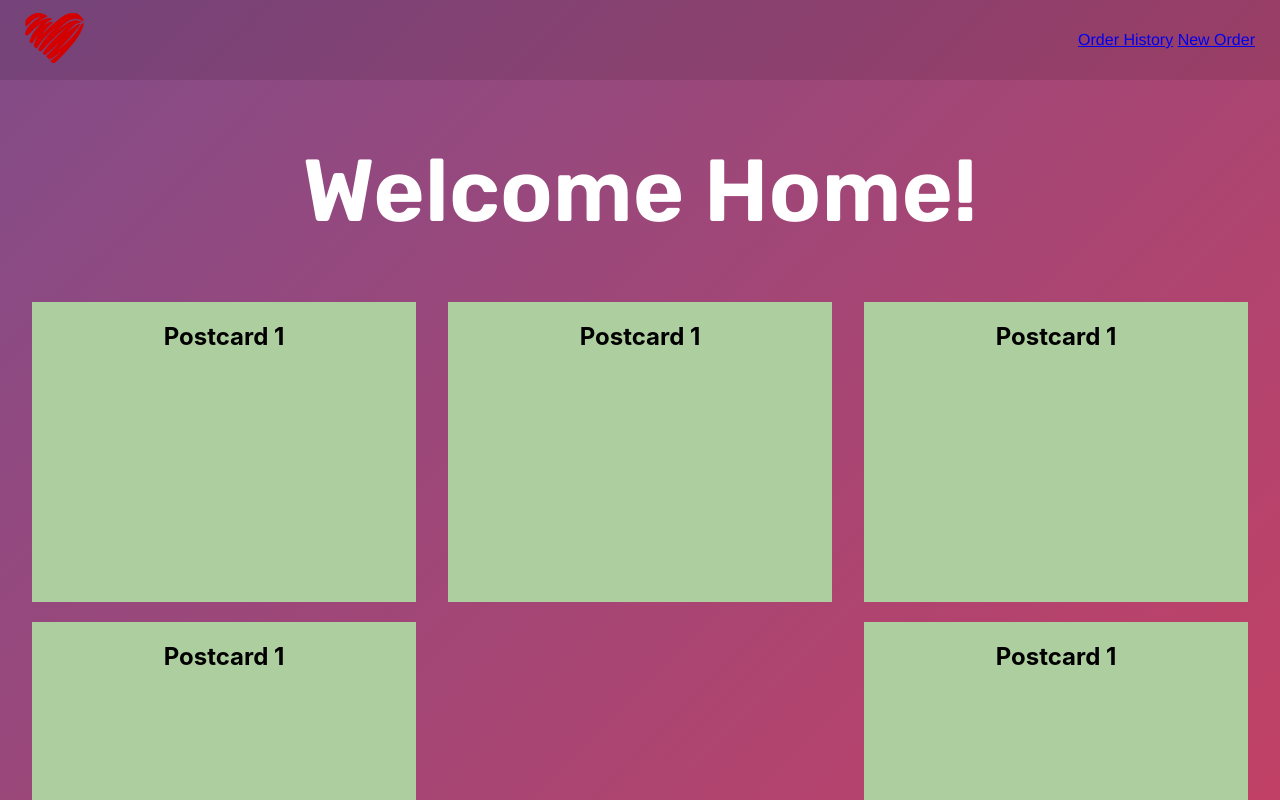
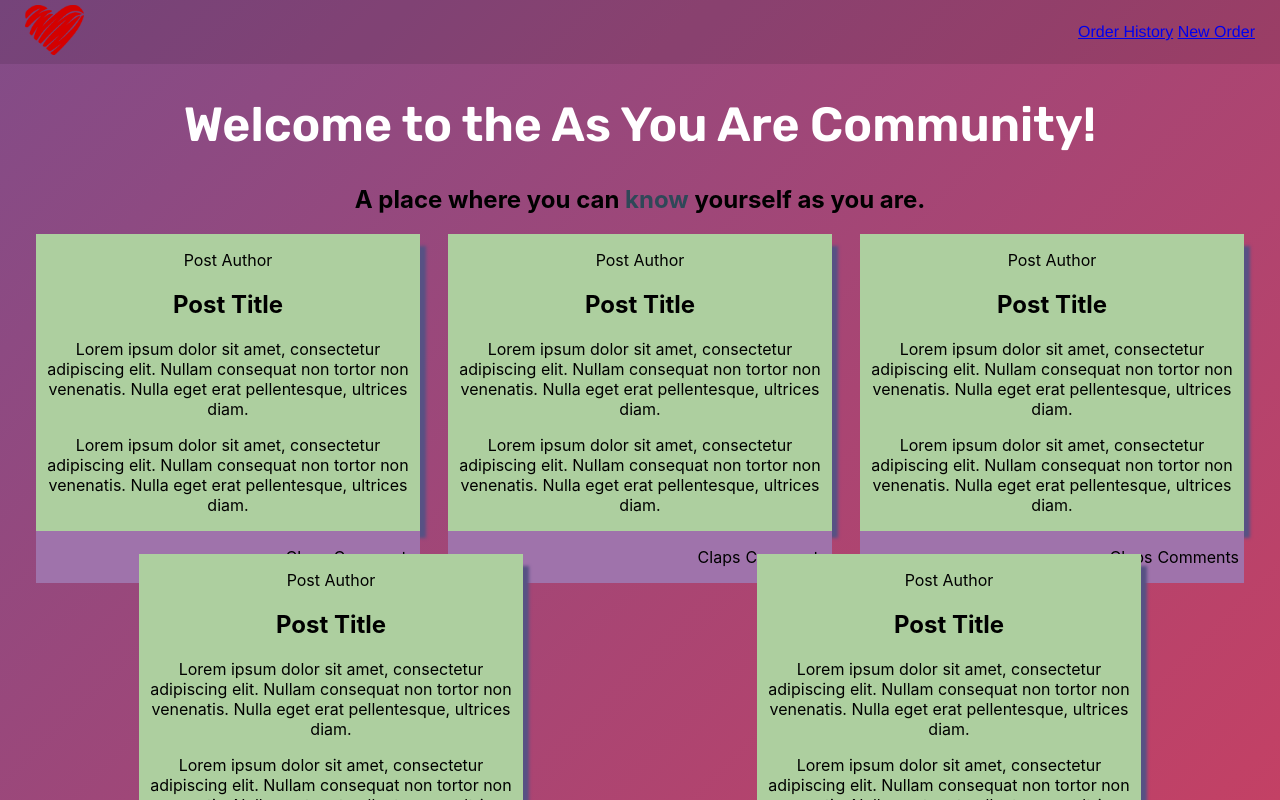
Before and after one commit to msi-ism/aya-journal-app, a React (Create React App) app: page /orders in a window 1280 px wide. Shown: the top 800 px of the page. Built offline with nearby package versions, Linux system fonts and the light colour scheme.

Commit message:
homepage skeleton done

```diff
--- a/src/App.css
+++ b/src/App.css
@@ -1,5 +1,7 @@
 .App {
   text-align: center;
+  width: 100%;
+  height: 100%;
 }
 
 .App-logo {
--- a/src/components/PostCard.js
+++ b/src/components/PostCard.js
@@ -3,7 +3,17 @@
 const PostCard = () => {
     return (
         <div className="post-card">
-            <h2>Postcard 1</h2>
+            <p>Post Author</p>
+            <h2>Post Title</h2>
+            <p>Lorem ipsum dolor sit amet, consectetur adipiscing elit. Nullam consequat non tortor non venenatis. Nulla eget erat pellentesque, ultrices diam.
+            </p>
+            <p>
+            Lorem ipsum dolor sit amet, consectetur adipiscing elit. Nullam consequat non tortor non venenatis. Nulla eget erat pellentesque, ultrices diam.
+            </p>
+            <div className="lower-card">
+                <p>Claps</p>
+                <p>Comments</p>
+            </div>
         </div>
     );
 }
--- a/src/index.css
+++ b/src/index.css
@@ -65,7 +65,7 @@ main {
 h1 {
   font-family: var(--font-header);
   font-weight: 600;
-  font-size: 11vh;
+  font-size: 3em;
   color: white;
 }
 
@@ -196,7 +196,7 @@ button[type="submit"] {
   display: flex;
   align-items: center;
   justify-content: space-between;
-  height: 10vmin;
+  height: 8vmin;
   background-color: rgba(0, 0, 0, .1);
   width: 100vw;
   padding: 25px;
@@ -218,15 +218,17 @@ button[type="submit"] {
 
 
 body > .main-container {
-  width: 100%;
+  width: auto;
   height: 100%;
+  display: flex;
+  justify-items: center;
 }
 
 .main-container > .home-cardcontainer {
   display: flex;
   flex-direction: row;
   flex-wrap: wrap;
-  justify-content: space-between;
+  justify-content: space-around;
   gap: 20px;
   height: 100%;
   width: 95vw;
@@ -236,6 +238,18 @@ body > .main-container {
   width: 30vw;
   height: 300px;
   background-color: var(--green-1);
+  box-shadow: 10px 8px 3px -4px var(--purple-2);
+}
+
+.post-card > .lower-card {
+  display: inline-flex;
+  flex-direction: row;
+  justify-content: right;
+  gap: 5px;
+  padding: 0 5px;
+  width: 100%;
+  height: auto;
+  background-color: #9F73AB;
 }
 
 .footer-container {
@@ -244,3 +258,7 @@ body > .main-container {
   background-color: black;
   color: white;
 }
+
+.magic-word {
+  color: var(--darkgreen)
+}
--- a/src/pages/HomePage.js
+++ b/src/pages/HomePage.js
@@ -1,10 +1,31 @@
 import PostCard from "../components/PostCard";
+import { useEffect, useState } from "react";
+
+const verbs = ['be', 'see', 'know', 'grow', 'discover', 'love', 'heal']
+
 
 const HomePage = () => {
+    const [verb, setVerb] = useState('be')
+
+    useEffect(() => {
+        const interval = setInterval(() => {
+            for (let i = 0; i < verbs.length; i++) {
+                let randomVerb = verbs[Math.floor(Math.random() * verbs.length)]
+                setVerb((verb) => randomVerb)
+        }
+
+
+        }, 1250)
+        // ^ Above all, when using setInterval, it is imperative that you clear the scheduled interval once the component unmounts.
+        return () => clearInterval(interval)
+
+    }, [])
+
     return (
         <div className="main-container">
             <div className="header">
-                    <h1>Welcome Home!</h1>
+                <h1>Welcome to the As You Are Community!</h1>
+                <h2>A place where you can<span className='magic-word'> {verb}</span> yourself as you are.</h2>
             </div>
             <div className="home-cardcontainer">
                 <PostCard />
```
Lines whose indentation alone changed are shown as unchanged.
